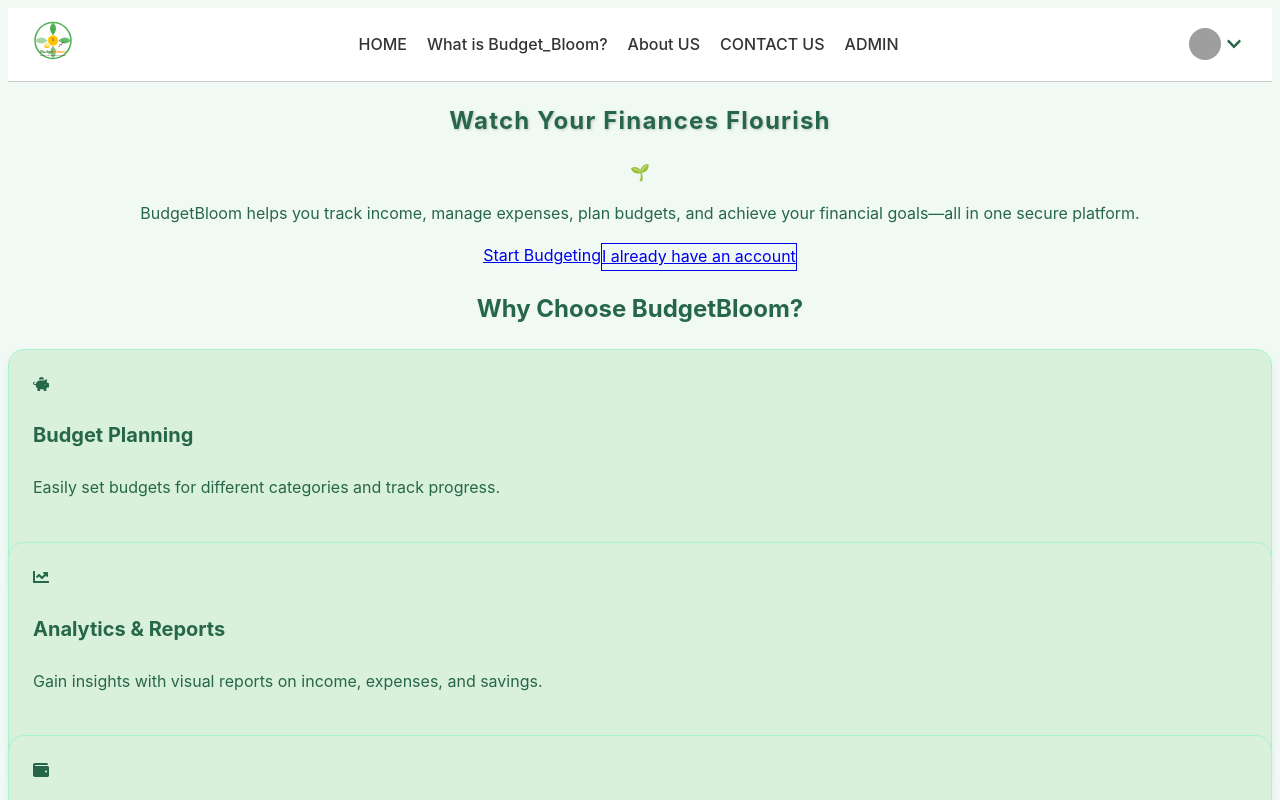
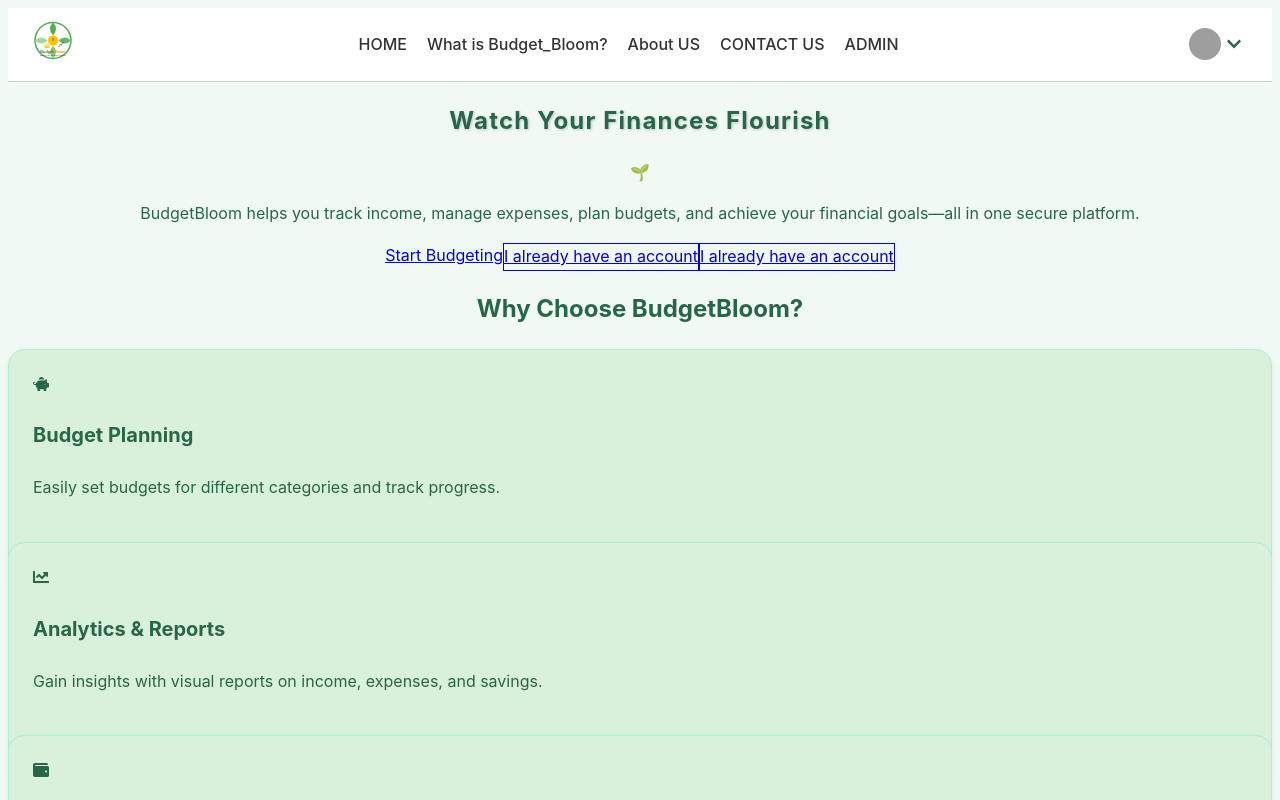
Before and after one commit to Srikanthpolamoni214/BudgetBloom_App, a React (Vite) app in the folder frontend/: page / in a window 1280 px wide. Shown: the top 800 px of the page. Built offline with nearby package versions, Linux system fonts and the light colour scheme; grey boxes are pictures that could not be loaded.

Commit message:
commited

```diff
--- a/frontend/src/components/landing/herosection.jsx
+++ b/frontend/src/components/landing/herosection.jsx
@@ -1,6 +1,7 @@
 
 // HeroSection.jsx
 import React from 'react';
+import { Link } from 'react-router-dom';
 
 const HeroSection = () => {
   return (
@@ -20,6 +21,10 @@ const HeroSection = () => {
           <a href="/login" className="border border-green-700 text-green-700 font-semibold py-3 px-6 rounded-md hover:bg-green-100 transition">
             I already have an account
           </a>
+          <Link to = "/login" className="border border-green-700 text-green-700 font-semibold py-3 px-6 rounded -md hover:bg-green-100 transition">
+                      I already have an account
+
+          </Link>
         </div>
       </div>
     </section>
```
